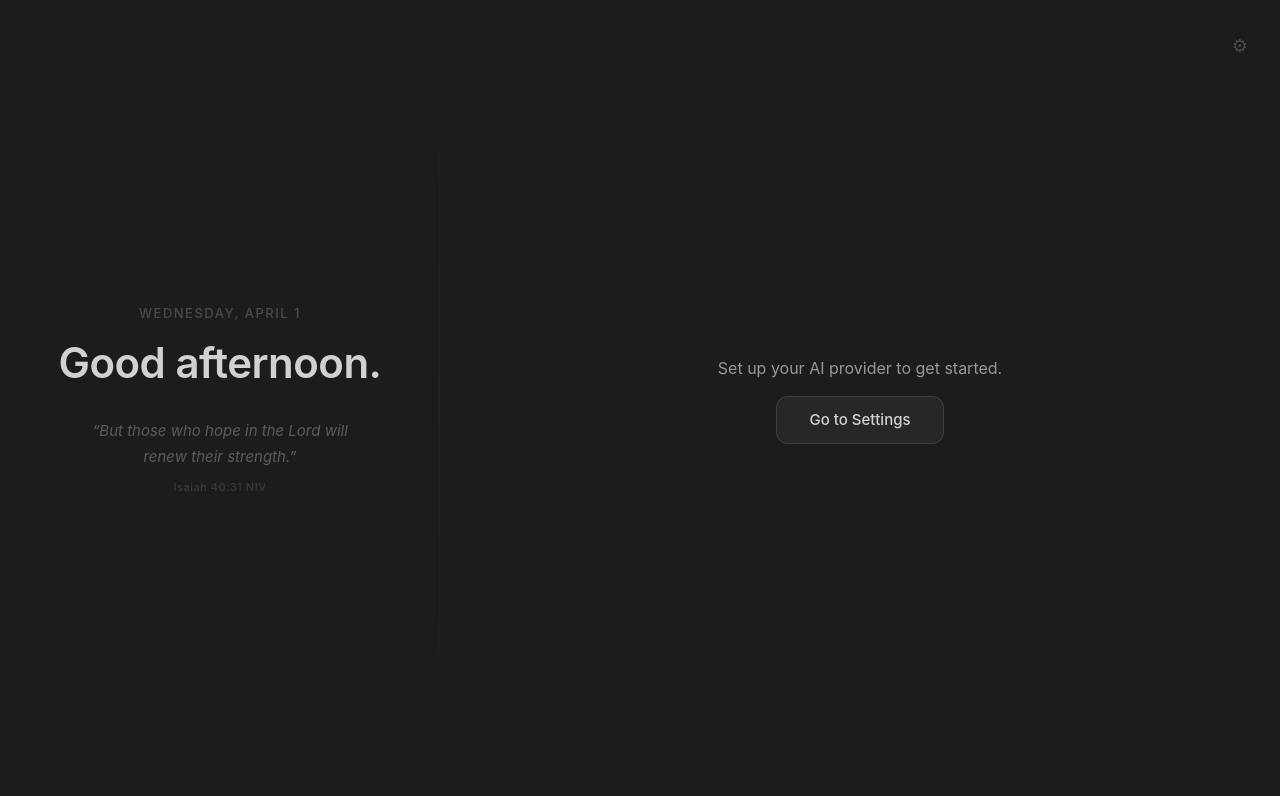
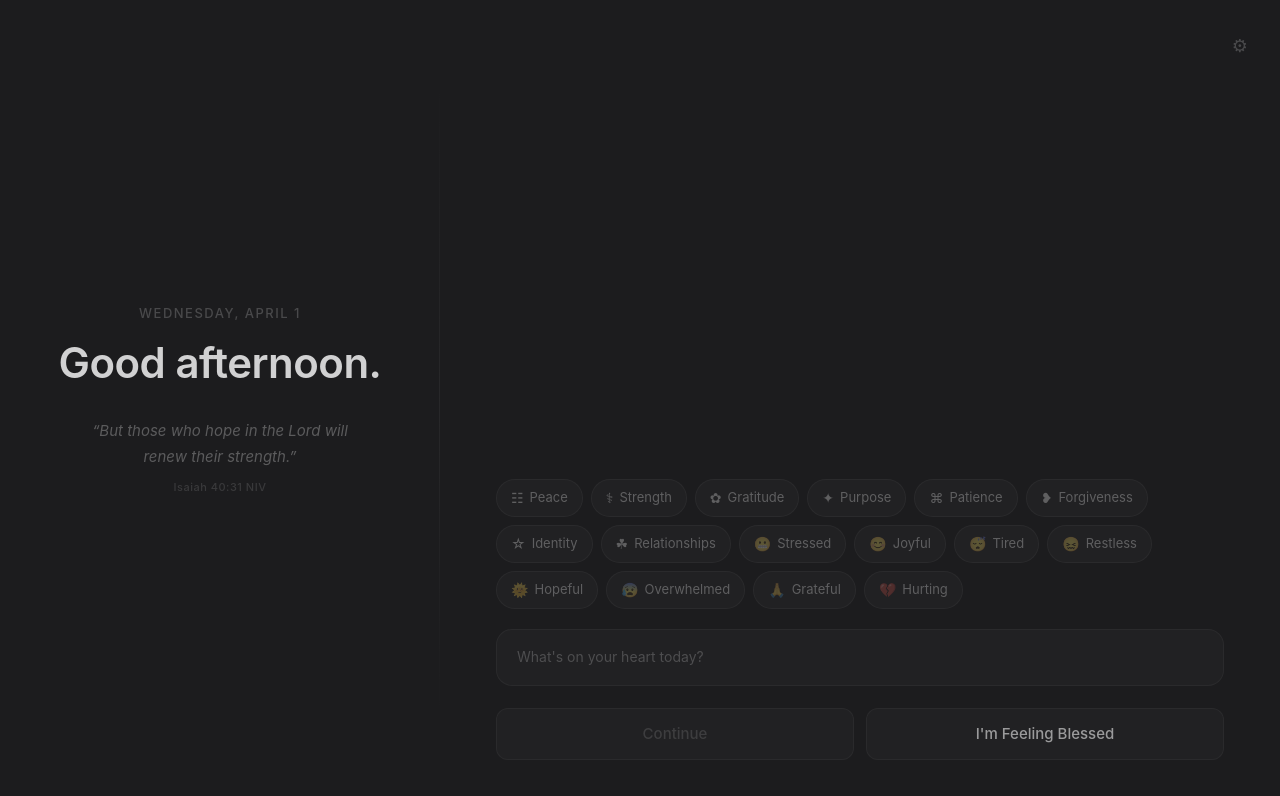
Before and after one commit to yemi-lagosinternationalmarket/daily-devotional, a Next.js app: page / in a window 1280 px wide. Shown: the top 796 px of the page. Built offline with nearby package versions, Linux system fonts and the light colour scheme; no server answers.

Commit message:
feat: redesign home right panel as chat-style interface
Replaces tab-based intention UI with unified view: multi-select chips
for topics/moods, free-form text input, and Continue / I'm Feeling
Blessed buttons side by side.

Co-Authored-By: Claude Opus 4.6 (1M context) <noreply@anthropic.com>

```diff
--- a/app/page.tsx
+++ b/app/page.tsx
@@ -1,47 +1,78 @@
 "use client";
 
-import { useEffect, useState } from "react";
+import { useState } from "react";
 import { useRouter } from "next/navigation";
 import { Greeting } from "@/components/greeting";
 import { VerseOfDay } from "@/components/verse-of-day";
-import { IntentionTabs } from "@/components/intention-tabs";
-import { BlessedButton } from "@/components/blessed-button";
+
+const CHIPS = [
+  { label: "Peace", icon: "☷", type: "topic" },
+  { label: "Strength", icon: "⚕", type: "topic" },
+  { label: "Gratitude", icon: "✿", type: "topic" },
+  { label: "Purpose", icon: "✦", type: "topic" },
+  { label: "Patience", icon: "⌘", type: "topic" },
+  { label: "Forgiveness", icon: "❥", type: "topic" },
+  { label: "Identity", icon: "☆", type: "topic" },
+  { label: "Relationships", icon: "☘", type: "topic" },
+  { label: "Stressed", icon: "😬", type: "mood" },
+  { label: "Joyful", icon: "😊", type: "mood" },
+  { label: "Tired", icon: "😴", type: "mood" },
+  { label: "Restless", icon: "😖", type: "mood" },
+  { label: "Hopeful", icon: "🌞", type: "mood" },
+  { label: "Overwhelmed", icon: "😰", type: "mood" },
+  { label: "Grateful", icon: "🙏", type: "mood" },
+  { label: "Hurting", icon: "💔", type: "mood" },
+] as const;
 
 export default function Home() {
   const router = useRouter();
-  const [hasApiKey, setHasApiKey] = useState(true); // default true to avoid flash
+  const [selected, setSelected] = useState<Set<string>>(new Set());
+  const [freeText, setFreeText] = useState("");
 
-  useEffect(() => {
-    fetch("/api/settings").then(r => r.json()).then(s => {
-      setHasApiKey(!!s?.llm_api_key || !!s?.has_system_key);
-    }).catch(() => {});
-  }, []);
+  function toggleChip(label: string) {
+    setSelected((prev) => {
+      const next = new Set(prev);
+      if (next.has(label)) next.delete(label);
+      else next.add(label);
+      return next;
+    });
+  }
 
-  function handleIntention(data: {
-    topic?: string;
-    mood?: string;
-    free_text?: string;
-  }) {
+  function handleContinue() {
     const params = new URLSearchParams();
-    if (data.topic) params.set("topic", data.topic);
-    if (data.mood) params.set("mood", data.mood);
-    if (data.free_text) params.set("free_text", data.free_text);
+    const topics = CHIPS.filter((c) => c.type === "topic" && selected.has(c.label)).map((c) => c.label);
+    const moods = CHIPS.filter((c) => c.type === "mood" && selected.has(c.label)).map((c) => c.label);
 
-    const inputType = data.topic && data.mood
-      ? "combined"
-      : data.topic
-        ? "topic"
-        : data.mood
-          ? "mood"
-          : "free_text";
+    if (topics.length) params.set("topic", topics.join(", "));
+    if (moods.length) params.set("mood", moods.join(", "));
+    if (freeText.trim()) params.set("free_text", freeText.trim());
+
+    const hasTopics = topics.length > 0;
+    const hasMoods = moods.length > 0;
+    const hasFreeText = !!freeText.trim();
+
+    const inputType = hasTopics && hasMoods ? "combined"
+      : hasTopics ? "topic"
+      : hasMoods ? "mood"
+      : hasFreeText ? "free_text"
+      : "blessed";
+
     params.set("input_type", inputType);
-
     router.push(`/worship?${params.toString()}`);
   }
 
   function handleBlessed() {
     router.push("/worship?input_type=blessed");
   }
+
+  function handleKeyDown(e: React.KeyboardEvent) {
+    if (e.key === "Enter" && !e.shiftKey) {
+      e.preventDefault();
+      handleContinue();
+    }
+  }
+
+  const hasSelection = selected.size > 0 || freeText.trim().length > 0;
 
   return (
     <div className="min-h-screen flex">
@@ -60,39 +91,72 @@ export default function Home() {
         <VerseOfDay />
       </div>
 
-      {/* Right panel — intention */}
-      <div className="flex-1 flex flex-col p-12 md:px-14 md:py-12 overflow-y-auto">
+      {/* Right panel — chat-style input */}
+      <div className="flex-1 flex flex-col justify-end p-8 md:px-14 md:py-10 overflow-y-auto">
         {/* Mobile greeting */}
         <div className="md:hidden mb-8">
           <Greeting />
           <VerseOfDay />
         </div>
 
-        {hasApiKey ? (
-          <>
-            <p className="text-[11px] font-semibold text-[var(--text-ghost)] tracking-[2px] uppercase mb-7">
-              Set your intention
-            </p>
+        {/* Chips */}
+        <div className="flex flex-wrap gap-2 mb-5">
+          {CHIPS.map((chip) => (
+            <button
+              key={chip.label}
+              onClick={() => toggleChip(chip.label)}
+              className={`flex items-center gap-1.5 px-3.5 py-2 rounded-full text-[13px] transition-all duration-150 cursor-pointer border
+                ${selected.has(chip.label)
+                  ? "bg-[var(--surface-selected)] border-[var(--surface-selected-border)] text-[var(--text-primary)]"
+                  : "bg-[var(--surface)] border-[var(--surface-border)] text-[var(--text-tertiary)] hover:bg-[var(--surface-hover)] hover:border-[var(--surface-hover-border)] hover:text-[var(--text-secondary)]"
+                }`}
+            >
+              <span className="text-sm grayscale-[30%]">{chip.icon}</span>
+              {chip.label}
+            </button>
+          ))}
+        </div>
 
-            <IntentionTabs onSubmit={handleIntention} />
+        {/* Input area */}
+        <div className="relative">
+          <textarea
+            value={freeText}
+            onChange={(e) => setFreeText(e.target.value)}
+            onKeyDown={handleKeyDown}
+            placeholder="What's on your heart today?"
+            rows={1}
+            className="w-full px-5 py-4 pr-12 rounded-2xl
+              bg-[var(--surface)] border border-[var(--surface-border)]
+              text-sm text-[var(--text-primary)] leading-[1.6]
+              placeholder:text-[var(--text-ghost)] resize-none
+              outline-none focus:border-[var(--surface-hover-border)]
+              min-h-[56px] max-h-[160px]"
+            style={{ fieldSizing: "content" } as React.CSSProperties}
+          />
+        </div>
 
-            <div className="mt-auto pt-8">
-              <BlessedButton onClick={handleBlessed} />
-            </div>
-          </>
-        ) : (
-          <div className="flex flex-col items-center justify-center flex-1 text-center gap-4">
-            <p className="text-[var(--text-secondary)]">Set up your AI provider to get started.</p>
-            <button
-              onClick={() => router.push("/settings")}
-              className="py-3 px-8 rounded-xl bg-[var(--interactive-bg)] border border-[var(--interactive-border)]
-                hover:bg-[var(--interactive-hover-bg)] hover:border-[var(--interactive-hover-border)]
-                transition-all duration-150 cursor-pointer text-[15px] font-medium text-[var(--text-primary)]"
-            >
-              Go to Settings
-            </button>
-          </div>
-        )}
+        {/* Action buttons */}
+        <div className="flex gap-3 mt-4">
+          <button
+            onClick={handleContinue}
+            disabled={!hasSelection}
+            className={`flex-1 py-3.5 px-6 rounded-xl text-[15px] font-medium transition-all duration-150 cursor-pointer border
+              ${hasSelection
+                ? "bg-[var(--interactive-bg)] border-[var(--interactive-border)] text-[var(--text-primary)] hover:bg-[var(--interactive-hover-bg)] hover:border-[var(--interactive-hover-border)]"
+                : "bg-[var(--surface)] border-[var(--surface-border)] text-[var(--text-faint)] cursor-not-allowed"
+              }`}
+          >
+            Continue
+          </button>
+          <button
+            onClick={handleBlessed}
+            className="flex-1 py-3.5 px-6 rounded-xl text-[15px] font-medium transition-all duration-150 cursor-pointer border
+              bg-[var(--surface)] border-[var(--surface-border)] text-[var(--text-secondary)]
+              hover:bg-[var(--surface-hover)] hover:border-[var(--surface-hover-border)]"
+          >
+            I&apos;m Feeling Blessed
+          </button>
+        </div>
       </div>
     </div>
   );
```
